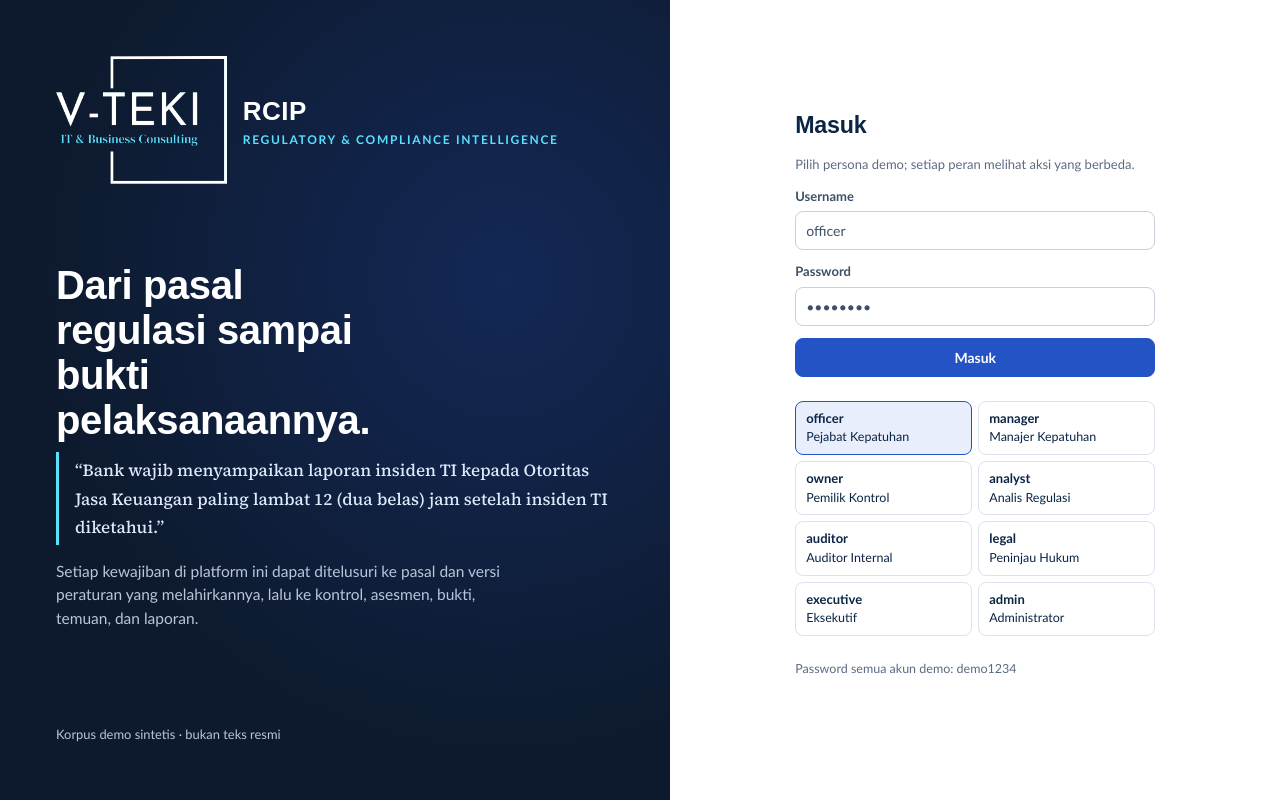
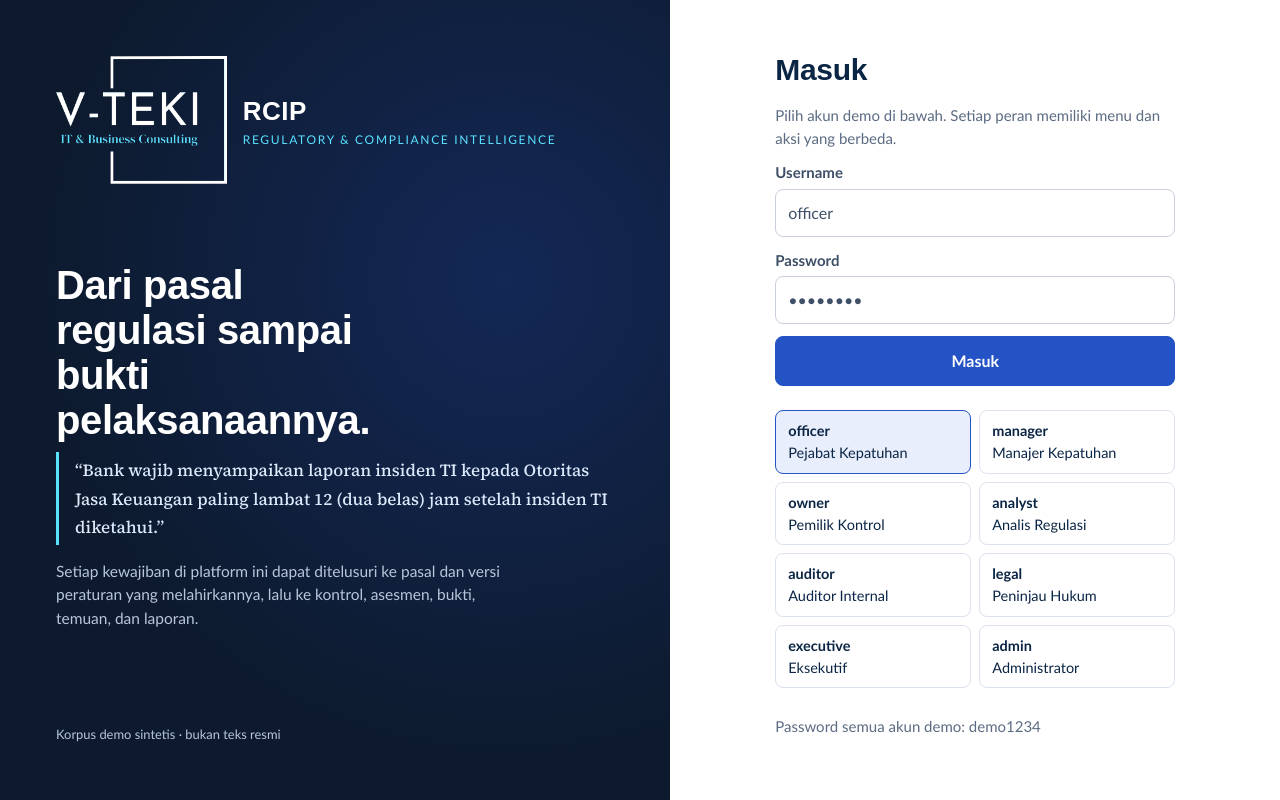
Before and after one commit to vivianawahyu-alt/RCIP_Platform, a React (Vite) app in the folder web/: page / in a window 1280 px wide. Built offline with nearby package versions, Linux system fonts and the light colour scheme.

Commit message:
Branding V-TEKI lanjutan: keterbacaan teks, form login

```diff
--- a/web/src/App.tsx
+++ b/web/src/App.tsx
@@ -126,7 +126,7 @@ export default function App() {
     {/* Footer ringkas: nama aplikasi + program, rata tengah (lihat footer.site di styles.css) */}
     <footer className="site"><div className="wrap">
             <img className="brand-logo" src={BRAND_LOGO} alt="V-TEKI IT & Business Consulting" />
-      <b>RCIP</b><p>Capstone V-TEKI × UKDW.</p>
+      <b>RCIP</b><p>Capstone V-TEKI × UKDW . Intelligence for the Real World</p>
     </div></footer>
     {cite && <div className="modal" onClick={() => setCite(null)}><div onClick={e => e.stopPropagation()} role="dialog" aria-modal="true" aria-label="Teks pasal">
       <div className="crumbs">{cite.document.issuer} · {cite.document.title_id}</div>
@@ -164,7 +164,7 @@ function Login({ onDone }: { onDone: (m: Me) => void }) {
     <section className="login-form">
       <form onSubmit={go} className="form">
         <h2>Masuk</h2>
-        <p className="muted small" style={{ margin: 0 }}>Pilih persona demo; setiap peran melihat aksi yang berbeda.</p>
+        <p className="muted small" style={{ margin: 0 }}>Pilih akun demo di bawah. Setiap peran memiliki menu dan aksi yang berbeda.</p>
         {err && <div className="notice error">{err}</div>}
         <label className="field">Username<input value={u} onChange={e => setU(e.target.value)} autoComplete="username" /></label>
         <label className="field">Password<input type="password" value={p} onChange={e => setP(e.target.value)} autoComplete="current-password" /></label>
--- a/web/src/styles.css
+++ b/web/src/styles.css
@@ -353,7 +353,7 @@ table.data tr.clickable:hover td { background: #f7f9fd; }
 .login-brand { display: flex; align-items: center; gap: 16px; }
 .login-brand .brand-logo { height: 128px; }
 .login-brand strong { font-family: var(--heading); font-size: 26px; color: #fff; letter-spacing: .02em; }
-.login-brand span { display: block; font-size: 12px; color: var(--brand-cyan); font-weight: 700; letter-spacing: .14em; text-transform: uppercase; }
+.login-brand span { display: block; font-size: 12px; color: var(--brand-cyan); font-weight: 400; letter-spacing: .14em; text-transform: uppercase; }
 .login-art .verbatim { color: #dce9fb; border-color: var(--brand-cyan); }
 .persona button:hover { border-color: var(--teal); }
 footer.site { background: var(--night); color: #9fb2cd; }
@@ -363,3 +363,22 @@ footer.site b { font-family: var(--heading); }
   .brand-logo { height: 42px; }
   .login-brand .brand-logo { height: 72px; }
 }
+
+/* ===== Halaman login: form sedikit lebih besar & mudah dibaca ===== */
+.login-form form { max-width: 400px; }
+.login-form h2 { font-size: 30px; }
+.login-form .muted.small, .login-form .hint { font-size: 15px; }
+.login-form label.field { font-size: 15px; }
+.login-form input { font-size: 16px; padding: 11px 12px; }
+.login-form .btn.primary { font-size: 16px; padding: 12px 16px; }
+.login-form .persona { gap: 8px; }
+.login-form .persona button { font-size: 14.5px; padding: 9px 12px; }
+.login-form .persona b { font-size: 14.5px; }
+
+/* HP: header tidak menempel saat scroll agar isi halaman tidak tertutup */
+@media (max-width: 640px) {
+  .mainbar { position: static; }
+}
+
+/* Kartu dengan bayangan halus ala Company Profile V-TEKI */
+.panel, .lead, .kpi { box-shadow: 0 1px 3px rgba(11, 37, 69, .06); }
```
